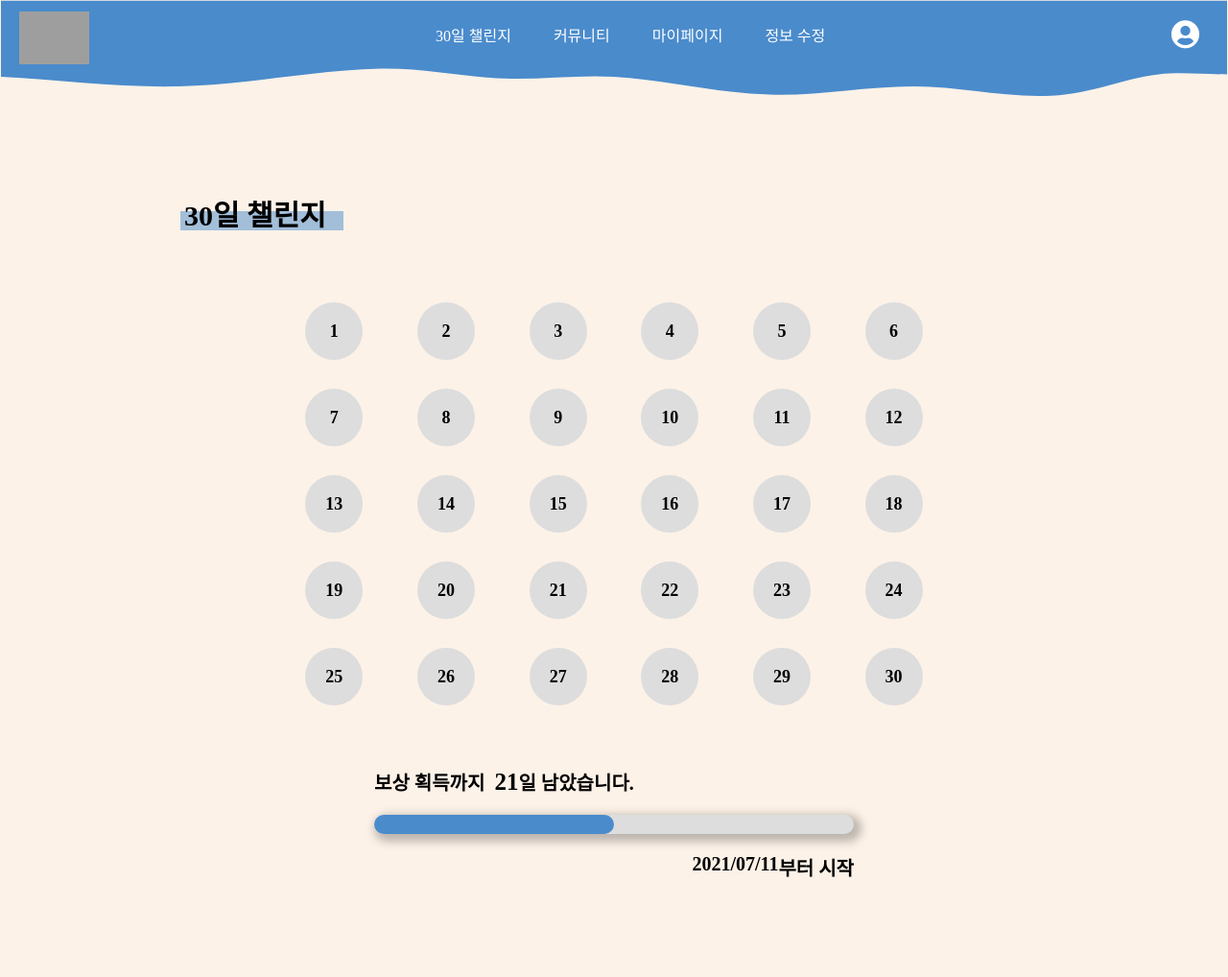
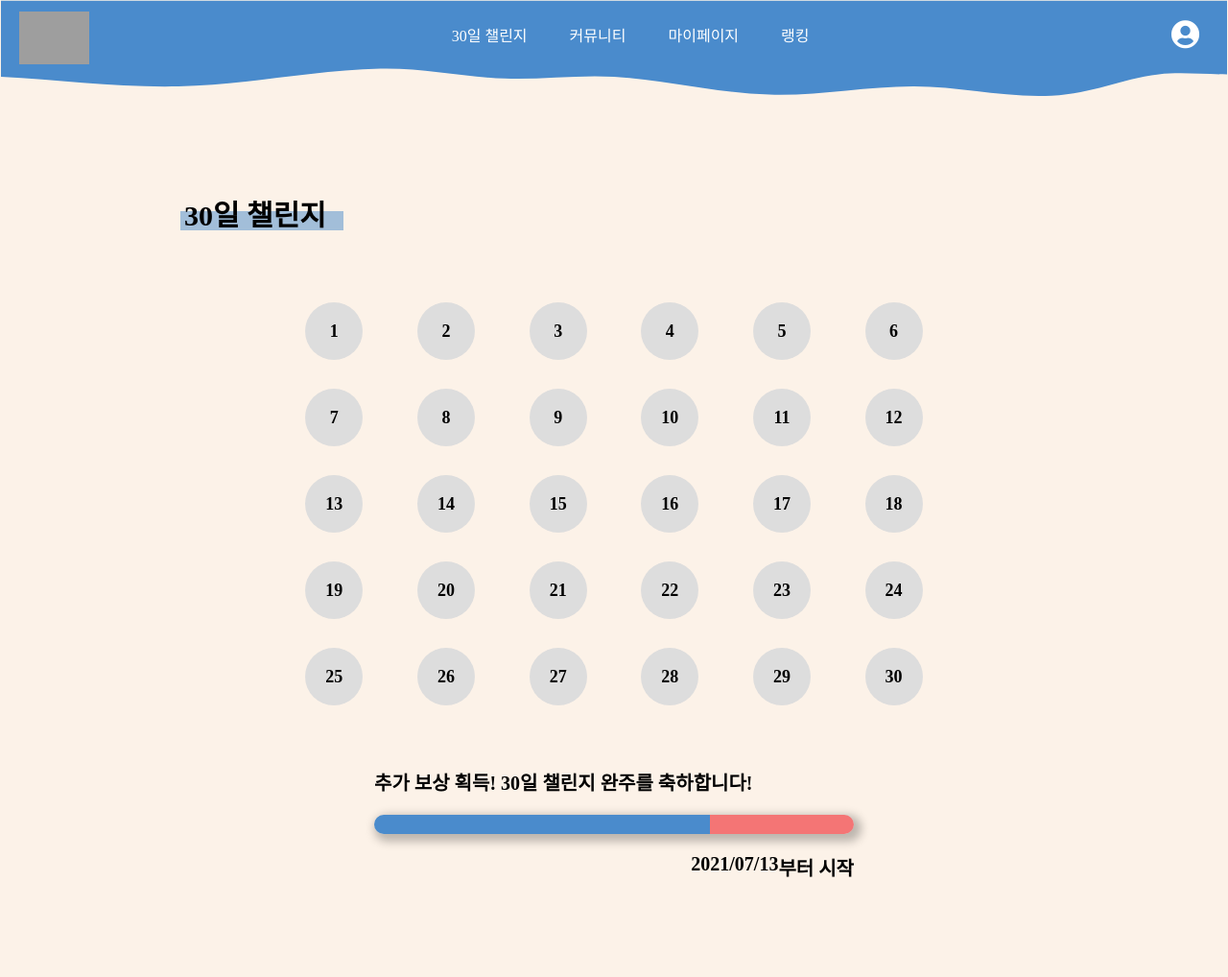
Before and after one commit to jiaeYoon/TurtleNeck, a PHP site: page /challenge/challenge.html in a window 1280 px wide. Shown: the whole page at 96% size. Run offline with PHP 8.4, Linux system fonts and the light colour scheme; some web fonts are replaced; grey boxes are pictures that could not be loaded.

Commit message:
날짜 및 bar 그래프 구현 pie 그래프 문제 해결 필요

```diff
--- a/challenge/challenge.html
+++ b/challenge/challenge.html
@@ -20,7 +20,7 @@
         <li><a href="">30일 챌린지</a></li>
         <li><a href="">커뮤니티</a></li>
         <li><a href="">마이페이지</a></li>
-        <li><a href="">정보 수정</a></li>
+        <li><a href="">랭킹</a></li>
       </ul>
       <div class="navbar__btn">
         <i class="fas fa-user-circle" id="profile"></i>
@@ -155,23 +155,27 @@
     <!-- graph -->
     <div class="graph">
       <div class="graph__text">
-        <div class="graph__text1">보상 획득까지</div>
-        <div class="graph__text1">
+        <div class="graph__text1 dday__text">보상 획득까지</div>
+        <div class="graph__text1 dday__text2">
           <span class="graph__dday">21</span>일 남았습니다.
         </div>
       </div>
       <div class="graph__frame">
+        <div class="graph__bar">
+          <div class="bar__basic"></div>
+          <div class="bar__extra"></div>
+        </div>
         <div class="graph__pie">
-          <div class="graph__background">
+          <div class="pie__background">
             <div class="graph__start">
-              <div class="graph__sday">2021/07/11</div>
+              <div class="graph__sday"></div>
               <div class="graph__text1">부터 시작</div>
             </div>
           </div>
         </div>
       </div>
       <div class="graph__start2">
-        <div class="graph__sday">2021/07/11</div>
+        <div class="graph__sday"></div>
         <div class="graph__text1">부터 시작</div>
       </div>
     </div>
--- a/challenge/challenge.js
+++ b/challenge/challenge.js
@@ -1,5 +1,6 @@
 'use strict';
 
+/* header buttons(profile, menu bar) */
 const toggleBtn = document.querySelector('#toggleBtn');
 const profileBtn = document.querySelector('#profile');
 
@@ -15,3 +16,93 @@ toggleBtn.addEventListener('click', () => {
 profileBtn.addEventListener('click', () => {
   tooltip.classList.toggle('active');
 });
+
+
+// 구현할 것 목록
+// 1. 보상 획득까지 남은 날짜 ------- V
+// 1-1. 그래프 구현 ---------------- pie chart style 적용이 안 됨
+// 1-2. 추가 보상 획득 구현  -------- V
+// 2. 시작 날짜 -------------------- V
+// 3. 누적 날짜만큼 도장 찍기
+// 3-1. 챌린지 실패 시 초기화
+//      -> 10일동안 챌린지를 하지 않으면 챌린지 실패로 간주
+// 4. 월 바뀌면 초기화
+
+// DB에서 받아와야 하는 값
+// 1. 누적 날짜
+// 2. 시작 날짜(date에 저장된 값 중 제일 처음 값?)
+
+// DB에 저장해야 하는 값
+// 1. 챌린지 성공 여부()
+// 2. 포인트
+
+
+/* 시작 날짜 */
+const start_date = '2021/07/13';    // 시작 날짜 : DB에서 받아온 값으로 대체
+
+// 시작 날짜 표시(html)
+const start_from1 = document.querySelector('.graph__start .graph__sday');
+const start_from2 = document.querySelector('.graph__start2 .graph__sday');
+
+start_from1.textContent = start_date;
+start_from2.textContent = start_date;
+
+
+/* 보상 획득까지 남은 날짜 */
+let dday_date = 21;       // 21일 채우면 성공
+const cumulative_days = 30;  // 누적 날짜 : DB에서 받아온 값으로 대체
+
+// 보상 획득까지 남은 날짜 표시(html)
+const days_left = document.querySelector('.graph__dday');
+const dday_text = document.querySelector('.graph__text1.dday__text');
+const graph_text = document.querySelector('.graph__text1.dday__text2');
+
+if (cumulative_days < 21) {          // 기본 보상
+  dday_date -= cumulative_days;
+}
+else if (cumulative_days === 21) {   // 기본 보상 획득
+  dday_text.textContent = '기본 보상 획득! 추가 보상 획득까지 도전하세요!'
+  graph_text.style.display = 'none';
+}
+else if (cumulative_days === 30) {   // 추가 보상 획득
+  dday_text.textContent = '추가 보상 획득! 30일 챌린지 완주를 축하합니다!'
+  graph_text.style.display = 'none';
+}
+else {                               // 추가 보상
+  dday_text.textContent = '추가 보상 획득까지';
+  dday_date = 30 - cumulative_days;
+}
+
+days_left.textContent = dday_date;
+
+
+/* 그래프 그리기 */
+// 그래프 관련 html 요소
+const graph_frame = document.querySelector('.graph__frame');
+const pie_gauge = document.querySelector('.graph__pie');        // pie graph
+const bar_basic_gauge = document.querySelector('.bar__basic');  // bar graph
+const bar_extra_gauge = document.querySelector('.bar__extra');
+
+// 그래프 gauge 계산
+const gauge_degree = 12 * cumulative_days;
+const gauge_percentage = (cumulative_days <= 21) ?
+(70 / 21) * cumulative_days : (30 / 9) * (9 - (30 - cumulative_days));
+
+// 그래프 그리기
+if (cumulative_days <= 21) {         // 기본 보상
+  pie_gauge.style.background = "conic-gradient(#4A8BCC 0deg 20deg, #DDDDDD 20deg);"
+  bar_basic_gauge.style.width = `${gauge_percentage}%`;
+}
+else {                              // 추가 보상
+  pie_gauge.style.background = `conic-gradient(#4A8BCC ${0}deg ${12 * 21}deg, #F47575 ${12 * 21}deg ${gauge_degree}deg, #DDDDDD ${gauge_degree}deg);`
+  bar_basic_gauge.style.width = "70%";
+  bar_extra_gauge.style.width = `${gauge_percentage}%`;
+
+  if (cumulative_days === 30) {   // 추가 보상 획득
+    bar_extra_gauge.style.borderRadius = "0px 20px 20px 0px";
+  }
+}
+
+console.log(bar_basic_gauge.style);
+console.log(graph_frame.style);
+console.log(pie_gauge.style);
--- a/challenge/style.css
+++ b/challenge/style.css
@@ -5,6 +5,7 @@
   --tooltip-color: #336699;
   --tt-text-color: #f0f0f0;
   --circle-color: #DDDDDD;
+  --bar-color: #F47575;
 }
 
 @font-face {
@@ -239,8 +240,12 @@ header i {
   box-shadow: 4px 4px 10px 4px rgba(0, 0, 0, 0.25);
 }
 
+.graph__bar {
+  display: none;
+}
+
 .graph__pie {
-  background: conic-gradient(var(--line-color) 120deg, var(--circle-color) 120deg);
+  /*background: conic-gradient(var(--line-color) 0deg 120deg, var(--circle-color) 120deg);*/
   width: 310px;
   height: 310px;
   border-radius: 50%;
@@ -249,7 +254,7 @@ header i {
   justify-content: center;
 }
 
-.graph__background {
+.pie__background {
   width: 230px;
   height: 230px;
   background-color: var(--background-color);
@@ -336,15 +341,28 @@ header i {
     border-radius: 20px;
   }
 
-  .graph__pie {
-    width: 50%;
+  .graph__pie,
+  .pie__background {
+    display: none;
+  }
+
+  .graph__bar {
+    display: flex;
     height: 20px;
-    border-radius: 20px;
+  }
+
+  .bar__basic {
+    width: 0%;
+    height: 20px;
+    border-radius: 20px 0px 0px 20px;
     background: var(--line-color);
   }
 
-  .graph__background {
-    display: none;
+  .bar__extra {
+    width: 0%;
+    height: 20px;
+    border-radius: 0px;
+    background: var(--bar-color);
   }
 
   .graph__start2 {
```
